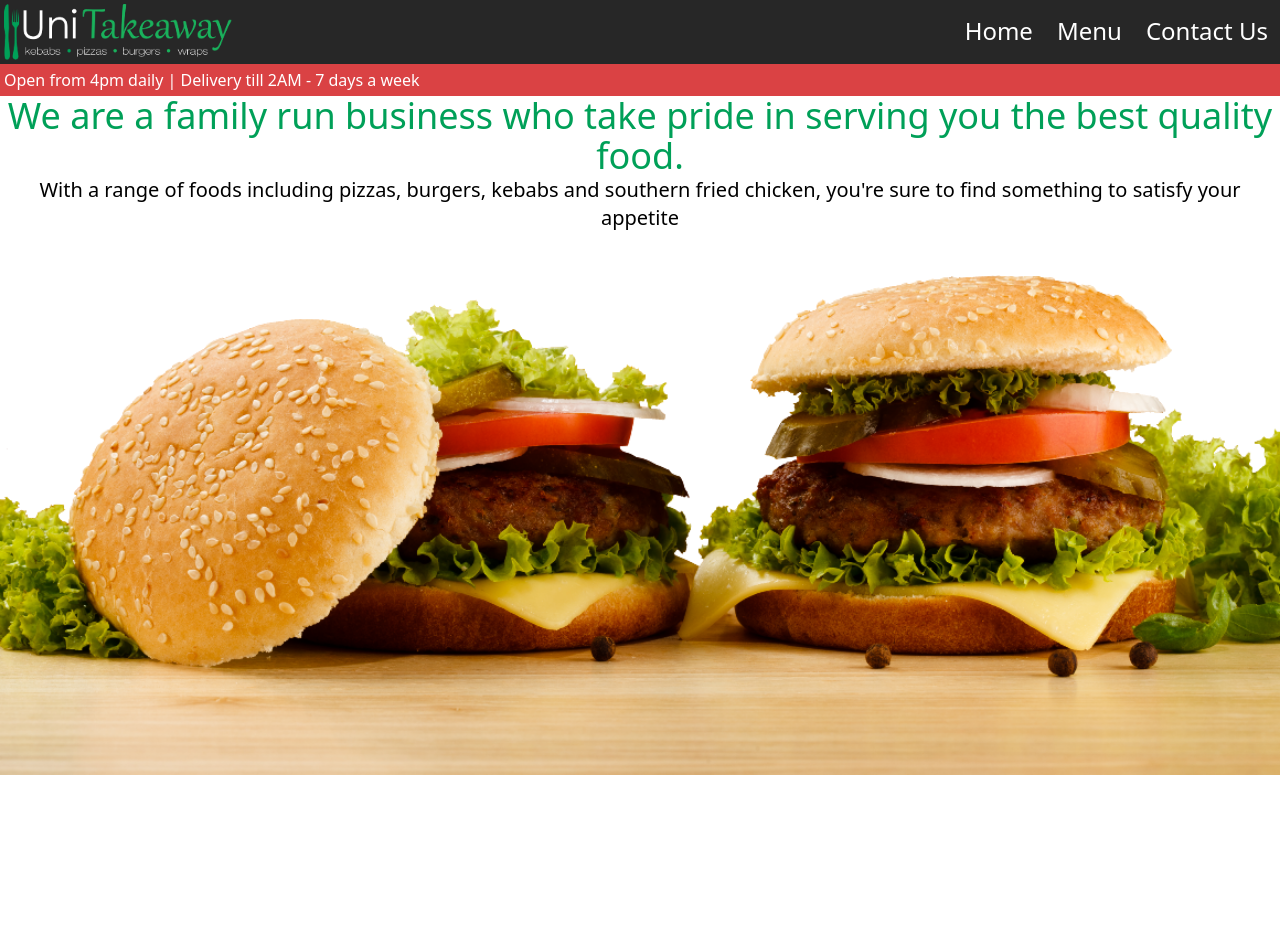
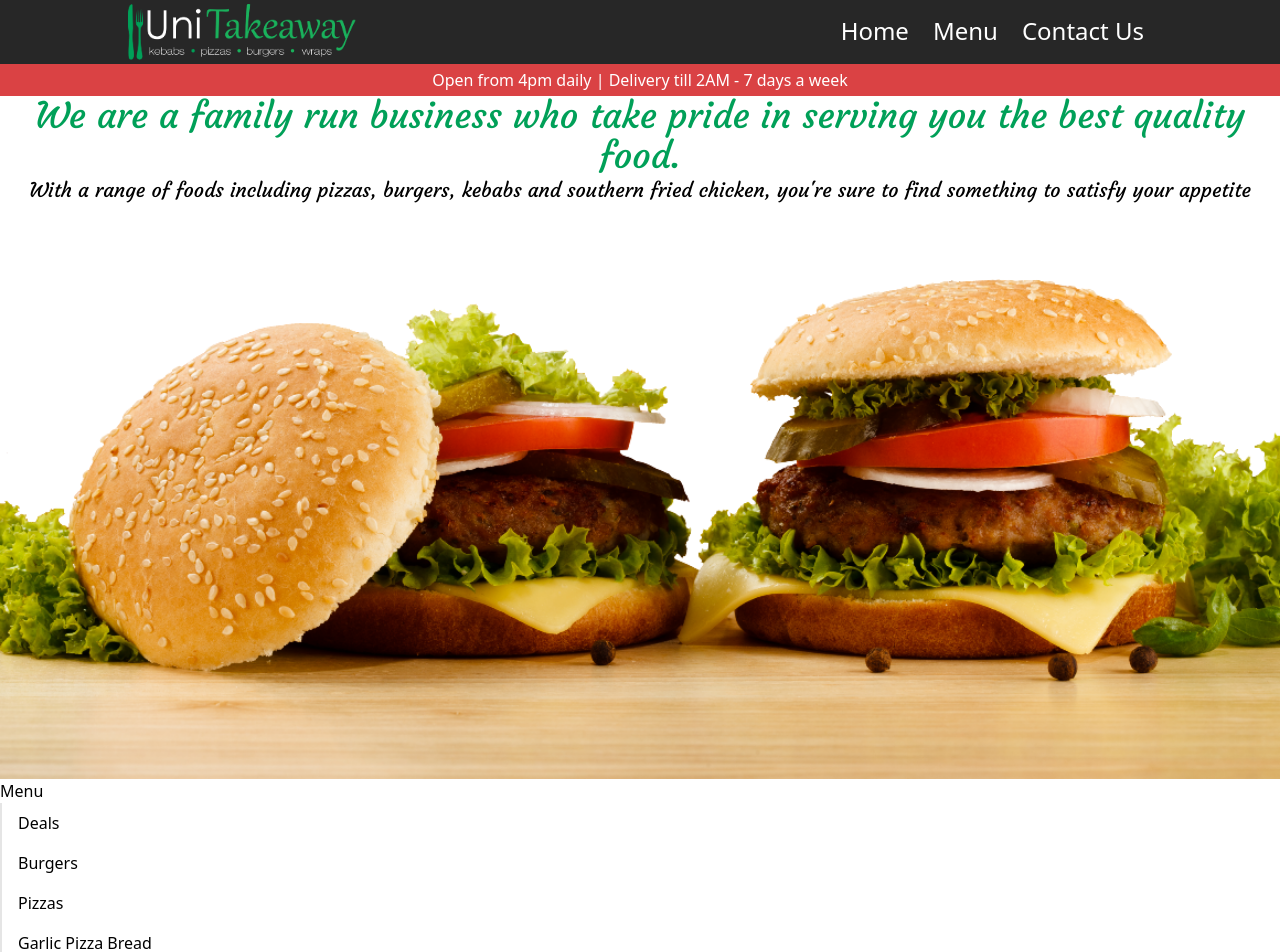
Before and after one commit to louannl/unitakeaway, a React (Create React App) app: page / in a window 1280 px wide. Shown: the top 952 px of the page. Before the commit the page ends 800 px from the top, so only its background shows below. Built offline with nearby package versions, Linux system fonts and the light colour scheme.

Commit message:
added font styling and content margin

```diff
--- a/public/index.html
+++ b/public/index.html
@@ -3,6 +3,8 @@
   <head>
     <meta charset="utf-8" />
     <link rel="icon" href="%PUBLIC_URL%/favicon.ico" />
+    <link rel="preconnect" href="https://fonts.gstatic.com">
+<link href="https://fonts.googleapis.com/css2?family=Courgette&display=swap" rel="stylesheet">
     <meta name="viewport" content="width=device-width, initial-scale=1" />
     <meta name="theme-color" content="#000000" />
     <meta
--- a/src/App.js
+++ b/src/App.js
@@ -1,11 +1,13 @@
 import NavBar from './components/Navigation/NavBar';
 import Home from './pages/Home/Home';
+import Menu from './pages/Menu/Menu';
 
 function App() {
   return (
     <div className="pt-24">
       <NavBar />
       <Home />
+      <Menu />
     </div>
   );
 }
--- a/src/components/Navigation/NavBar.js
+++ b/src/components/Navigation/NavBar.js
@@ -18,10 +18,19 @@ const NavBar = () => {
         'text-white',
         'top-0',
         'inset-x-0',
-        'z-50'
+        'z-50',
+        'text-center'
       )}
     >
-      <div className="flex justify-between items-center m-1">
+      <div
+        className={tw(
+          'flex',
+          'justify-between',
+          'items-center',
+          'm-1',
+          'max-w-screen-lg mx-auto'
+        )}
+      >
         <img className="h-14 w-auto" src={logo} alt="logo" />
         <div className="sm:hidden">
           <button type="button" className="text-white" onClick={toggleMenu}>
--- /dev/null
+++ b/src/components/UI/Content.js
@@ -0,0 +1,17 @@
+import tw from '../../helpers/tailwind';
+
+export const Content = (props) => {
+  return (
+    <div
+      className={tw(
+        'max-w-screen-lg',
+        'xl:max-w-screen-xl',
+        'mx-auto lg:mx-8 xl:mx-auto',
+        'pb-8',
+        props.className
+      )}
+    >
+      {props.children}
+    </div>
+  );
+};
--- a/src/pages/Home/Home.js
+++ b/src/pages/Home/Home.js
@@ -1,19 +1,23 @@
+import React from 'react';
+import { Content } from '../../components/UI/Content';
 import tw from '../../helpers/tailwind';
 import burger from '../../images/burger.png';
 
 const Home = () => {
   return (
-    <section className="text-center">
-      <h1 className={tw('text-uni-green', 'text-4xl')}>
+    <React.Fragment>
+      <Content className="text-center">
+        <h1 className={tw('text-uni-green', 'text-4xl', 'font-Courgette')}>
           We are a family run business who take pride in serving you the best
           quality food.
         </h1>
-      <p className={tw('text-xl')}>
+        <p className={tw('text-xl', 'font-Courgette')}>
           With a range of foods including pizzas, burgers, kebabs and southern
           fried chicken, you're sure to find something to satisfy your appetite
         </p>
+      </Content>
       <img className={tw('object-cover w-full')} src={burger} alt="burgers" />
-    </section>
+    </React.Fragment>
   );
 };
 
--- a/src/pages/Menu/Menu.js
+++ b/src/pages/Menu/Menu.js
@@ -1,7 +1,15 @@
-import tw from '../../helpers/tailwind';
+import { Content } from '../../components/UI/Content';
+import MenuList from './MenuList';
+// import tw from '../../helpers/tailwind';
 
 const Menu = () => {
-  return <section className=""></section>;
+  return (
+    <Content>
+      <div>Menu</div>
+      <MenuList />
+      <div>Menu items rendered</div>
+    </Content>
+  );
 };
 
 export default Menu;
--- /dev/null
+++ b/src/pages/Menu/MenuList.js
@@ -0,0 +1,30 @@
+import { menuItems } from '../../uniMenuItems';
+import tw from '../../helpers/tailwind';
+
+const MenuList = () => {
+  const listItemNames = Object.keys(menuItems);
+  const listItems = listItemNames.map((name) => {
+    return (
+      <li
+        className={tw(
+          'cursor-pointer',
+          'border-l-2 px-4 py-2',
+          'font-thin',
+          'hover:border-l-4',
+          'hover:border-uni-black',
+          'hover:font-black'
+        )}
+      >
+        {name}
+      </li>
+    );
+  });
+
+  return (
+    <div>
+      <ul>{listItems}</ul>
+    </div>
+  );
+};
+
+export default MenuList;
--- a/tailwind.config.js
+++ b/tailwind.config.js
@@ -19,6 +19,9 @@ module.exports = {
       yellow: colors.amber,
     },
     extend: {
+      fontFamily: {
+        Courgette: ['Courgette', 'cursive'],
+      },
       colors: {
         'uni-green': '#00A058',
         'uni-black': '#272727',
@@ -29,6 +32,7 @@ module.exports = {
   variants: {
     extend: {
       fill: ['hover', 'focus'],
+      fontWeight: ['hover', 'focus'],
     },
   },
   plugins: [],
```
Also changed, not shown: src/uniMenuItems.js (renamed from uniMenuItems.js). Lines whose indentation alone changed are shown as unchanged.
